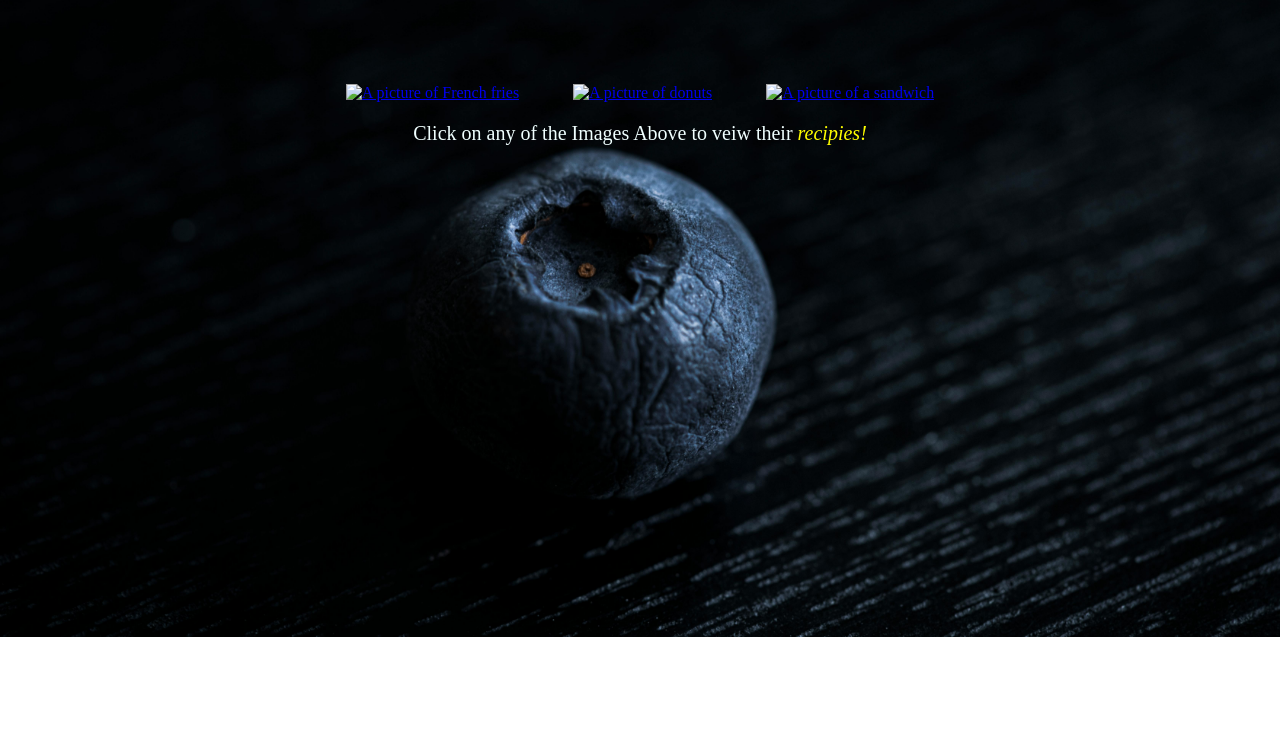
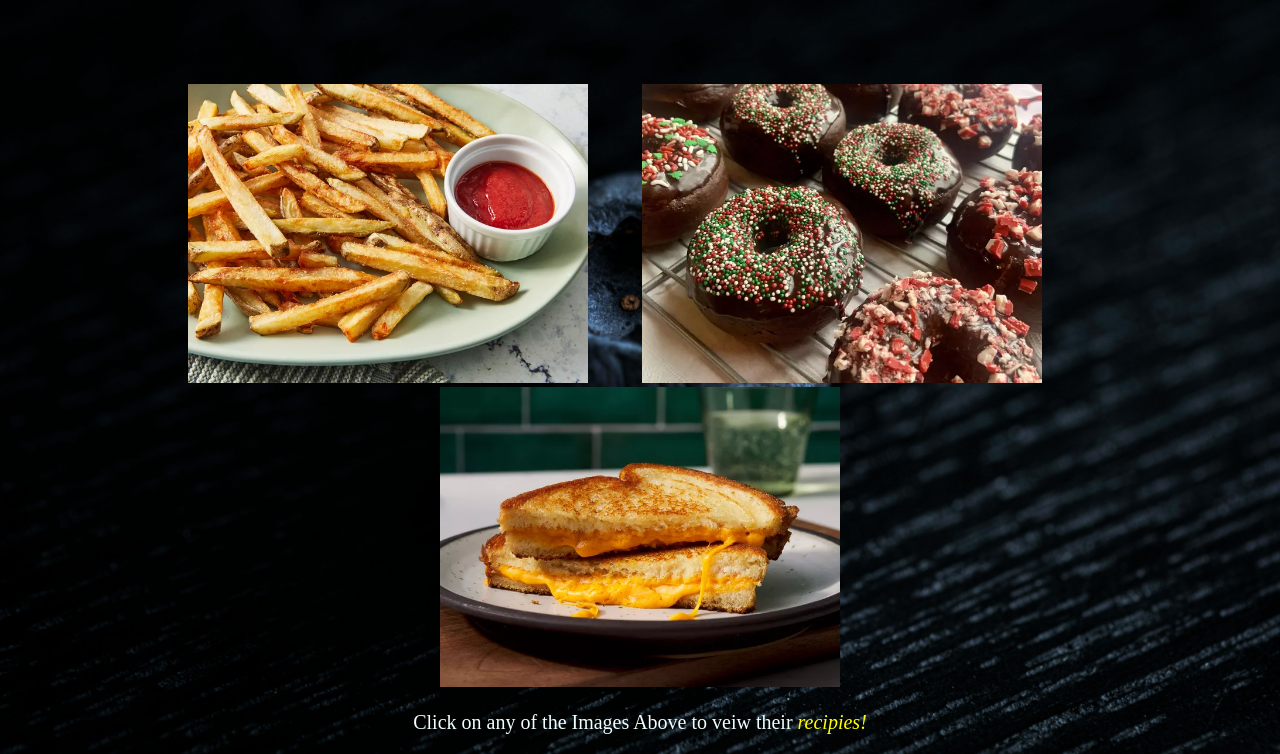
Before and after one commit to SGT-FrenchFrie/Project-Recipies-The-Odin-Project, a plain HTML site: page index.html in a window 1280 px wide. Shown: the part 163-917 px from the top of the page. Before the commit the page ends 800 px from the top, so only its background shows below. Drawn offline with Linux system fonts and the light colour scheme; the site is published under a folder, as on GitHub Pages, so addresses that start at the root find nothing.

Commit message:
trying to fix a bug - images wont show up

```diff
--- a/index.html
+++ b/index.html
@@ -10,9 +10,9 @@
     <h1 id="home_title">Odin Recipies</h1>
         <div id="recipies">
 
-        <a  href="recipies/fries.html" rel="noopener norefferer"><img src="/recipies/fries.png" id="fries" alt="A picture of French fries" width="400px"></a>
-        <a  href="recipies/donuts.html" rel="norefferer noopener"><img src="/recipies/donuts.png" alt="A picture of donuts" id="donuts"width="400px"></a>
-        <a  href="recipies/sandwich.html" rel="noopener norefferer"><img id="Sand" src="/recipies/sandwich.png" alt="A picture of a sandwich" width="400px"></a>
+        <a  href="recipies/fries.html" rel="noopener norefferer"><img src="./recipies/fries.png" id="fries" alt="A picture of French fries" width="400px"></a>
+        <a  href="recipies/donuts.html" rel="norefferer noopener"><img src="./recipies/donuts.png" alt="A picture of donuts" id="donuts"width="400px"></a>
+        <a  href="recipies/sandwich.html" rel="noopener norefferer"><img id="Sand" src="./recipies/sandwich.png" alt="A picture of a sandwich" width="400px"></a>
         </div>
     <p id="info">Click on any of the Images Above to veiw their <span>recipies!</span></span></p>
 </body>
```
